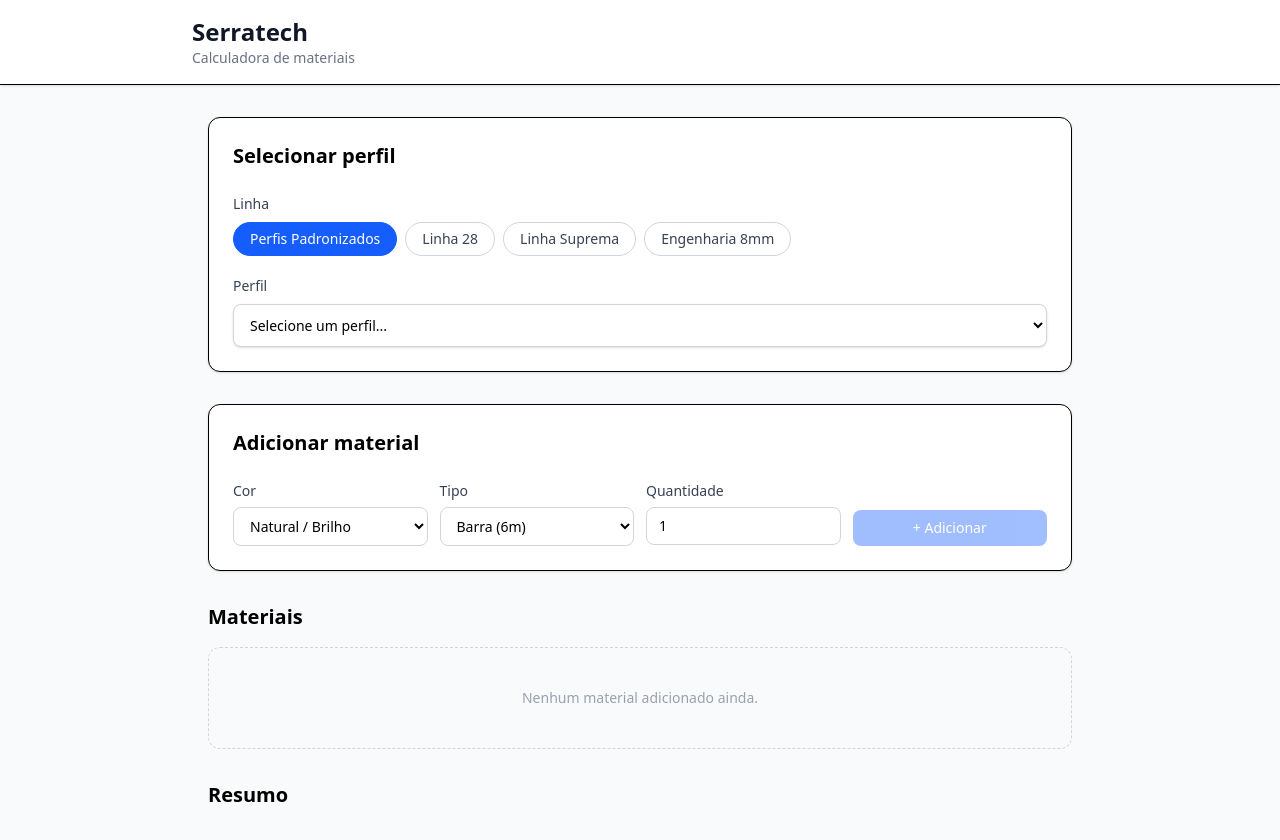
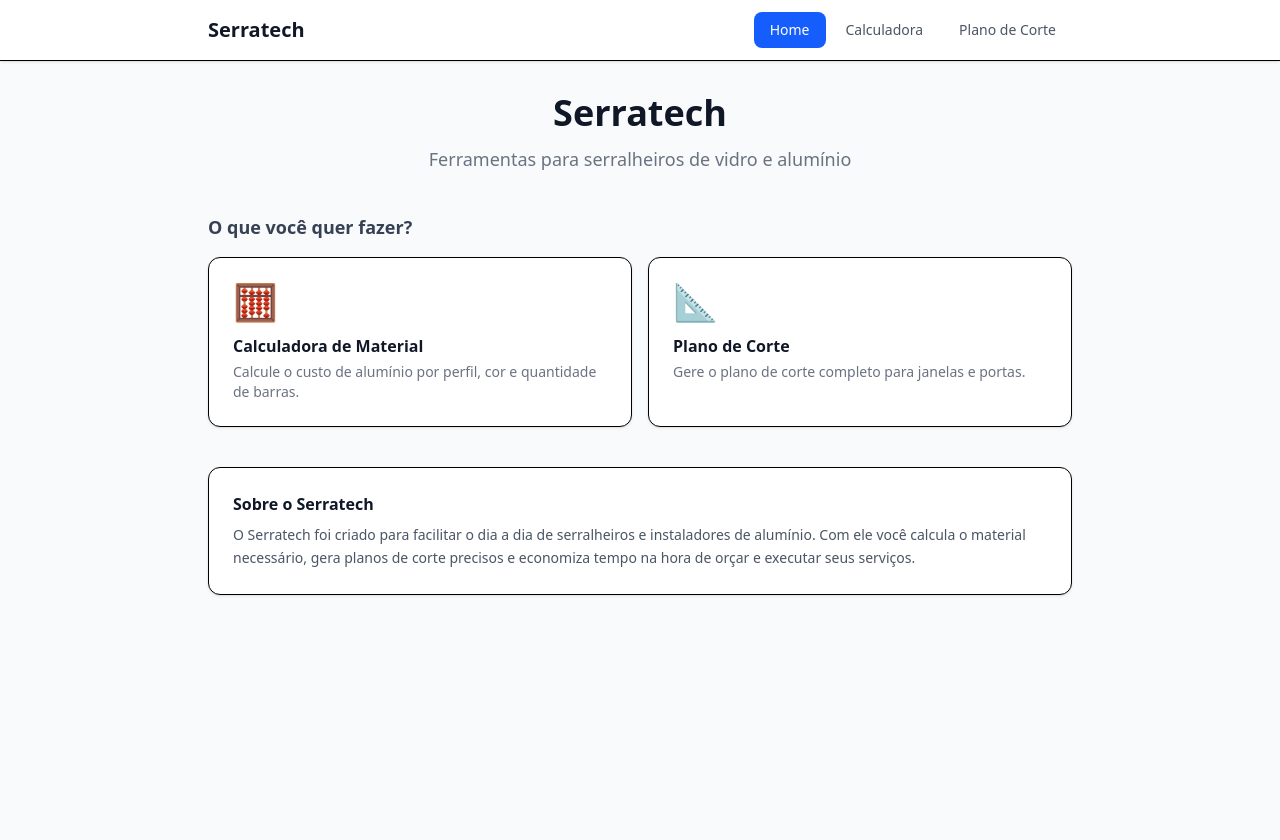
Before and after one commit to guigvd/sos-serralheiro, a Next.js app: page / in a window 1280 px wide. After the commit the page ends 800 px from the top, so only its background shows below. Built offline with nearby package versions, Linux system fonts and the light colour scheme.

Commit message:
feat: add nav bar

```diff
--- /dev/null
+++ b/app/calculadora/page.tsx
@@ -0,0 +1,15 @@
+import Calculadora from '@/components/calculadora/Calculadora'
+
+export default function PaginaCalculadora() {
+  return (
+    <div className="space-y-6">
+      <div>
+        <h1 className="text-2xl font-bold text-gray-900">Calculadora de Material</h1>
+        <p className="mt-1 text-sm text-gray-500">
+          Selecione os perfis, cor e quantidade para calcular o custo do alumínio.
+        </p>
+      </div>
+      <Calculadora />
+    </div>
+  )
+}
--- a/app/layout.tsx
+++ b/app/layout.tsx
@@ -1,5 +1,6 @@
 import type { Metadata } from 'next'
 import './globals.css'
+import Menu from '@/components/ui/Menu'
 
 export const metadata: Metadata = {
   title: 'Serratech',
@@ -13,7 +14,12 @@ export default function RootLayout({
 }) {
   return (
     <html lang="pt-BR">
-      <body>{children}</body>
+      <body className="min-h-screen bg-gray-50">
+        <Menu />
+        <main className="mx-auto max-w-4xl px-4 py-8">
+          {children}
+        </main>
+      </body>
     </html>
   )
 }
--- a/app/page.tsx
+++ b/app/page.tsx
@@ -1,18 +1,67 @@
-import Calculadora from '@/components/calculadora/Calculadora'
+import Link from 'next/link'
+
+const funcionalidades = [
+  {
+    href: '/calculadora',
+    titulo: 'Calculadora de Material',
+    descricao: 'Calcule o custo de alumínio por perfil, cor e quantidade de barras.',
+    icone: '🧮',
+  },
+  {
+    href: '/plano-de-corte',
+    titulo: 'Plano de Corte',
+    descricao: 'Gere o plano de corte completo para janelas e portas.',
+    icone: '📐',
+  },
+]
 
 export default function Home() {
   return (
-    <main className="min-h-screen bg-gray-50">
-      <header className="border-b bg-white px-6 py-4 shadow-sm">
-        <div className="mx-auto max-w-4xl">
-          <h1 className="text-2xl font-bold text-gray-900">Serratech</h1>
-          <p className="text-sm text-gray-500">Calculadora de materiais</p>
+    <div className="space-y-10">
+
+      {/* Hero */}
+      <section className="text-center">
+        <h1 className="text-3xl font-bold text-gray-900 sm:text-4xl">
+          Serratech
+        </h1>
+        <p className="mt-3 text-lg text-gray-500">
+          Ferramentas para serralheiros de vidro e alumínio
+        </p>
+      </section>
+
+      {/* Cards de funcionalidades */}
+      <section>
+        <h2 className="mb-4 text-lg font-semibold text-gray-700">
+          O que você quer fazer?
+        </h2>
+        <div className="grid gap-4 sm:grid-cols-2">
+          {funcionalidades.map((f) => (
+            <Link
+              key={f.href}
+              href={f.href}
+              className="group rounded-xl border bg-white p-6 shadow-sm transition hover:border-blue-400 hover:shadow-md"
+            >
+              <div className="mb-3 text-4xl">{f.icone}</div>
+              <h3 className="font-semibold text-gray-900 group-hover:text-blue-600">
+                {f.titulo}
+              </h3>
+              <p className="mt-1 text-sm text-gray-500">{f.descricao}</p>
+            </Link>
+          ))}
         </div>
-      </header>
+      </section>
 
-      <div className="mx-auto max-w-4xl px-4 py-8">
-        <Calculadora />
-      </div>
-    </main>
+      {/* Sobre */}
+      <section className="rounded-xl border bg-white p-6 shadow-sm">
+        <h2 className="mb-2 font-semibold text-gray-900">Sobre o Serratech</h2>
+        <p className="text-sm leading-relaxed text-gray-600">
+          O Serratech foi criado para facilitar o dia a dia de serralheiros e
+          instaladores de alumínio. Com ele você calcula o material necessário,
+          gera planos de corte precisos e economiza tempo na hora de orçar e
+          executar seus serviços.
+        </p>
+      </section>
+
+    </div>
   )
 }
--- /dev/null
+++ b/app/plano-de-corte/jan-2-folhas-sup/page.tsx
@@ -0,0 +1,12 @@
+export default function Janela2FolhasSuprema() {
+  return (
+    <div>
+      <h1 className="text-2xl font-bold text-gray-900">
+        Janela 2 Folhas — Linha Suprema
+      </h1>
+      <p className="mt-1 text-sm text-gray-500">
+        Em breve: calculadora de plano de corte.
+      </p>
+    </div>
+  )
+}
--- /dev/null
+++ b/app/plano-de-corte/page.tsx
@@ -0,0 +1,49 @@
+import Link from 'next/link'
+
+const planos = [
+  {
+    linha: 'Linha Suprema',
+    items: [
+      {
+        href: '/plano-de-corte/jan-2-folhas-sup',
+        titulo: 'Janela 2 Folhas',
+        descricao: 'Janela de correr com 2 folhas.',
+      },
+    ],
+  },
+]
+
+export default function PaginaPlanoDeCorte() {
+  return (
+    <div className="space-y-8">
+      <div>
+        <h1 className="text-2xl font-bold text-gray-900">Plano de Corte</h1>
+        <p className="mt-1 text-sm text-gray-500">
+          Selecione a tipologia para gerar o plano de corte completo.
+        </p>
+      </div>
+
+      {planos.map((grupo) => (
+        <section key={grupo.linha}>
+          <h2 className="mb-3 text-sm font-semibold uppercase tracking-wide text-gray-400">
+            {grupo.linha}
+          </h2>
+          <div className="grid gap-3 sm:grid-cols-2">
+            {grupo.items.map((item) => (
+              <Link
+                key={item.href}
+                href={item.href}
+                className="group rounded-xl border bg-white p-5 shadow-sm transition hover:border-blue-400 hover:shadow-md"
+              >
+                <h3 className="font-semibold text-gray-900 group-hover:text-blue-600">
+                  {item.titulo}
+                </h3>
+                <p className="mt-1 text-sm text-gray-500">{item.descricao}</p>
+              </Link>
+            ))}
+          </div>
+        </section>
+      ))}
+    </div>
+  )
+}
--- /dev/null
+++ b/components/ui/Menu.tsx
@@ -0,0 +1,78 @@
+'use client'
+
+import Link from 'next/link'
+import { usePathname } from 'next/navigation'
+import { useState } from 'react'
+
+const links = [
+    { href: '/', label: 'Home' },
+    { href: '/calculadora', label: 'Calculadora' },
+    { href: '/plano-de-corte', label: 'Plano de Corte' },
+]
+
+export default function Menu() {
+    const pathname = usePathname()
+    const [aberto, setAberto] = useState(false)
+
+    return (
+        <header className="sticky top-0 z-50 border-b bg-white shadow-sm">
+            <div className="mx-auto flex max-w-4xl items-center justify-between px-4 py-3">
+
+                {/* Logo */}
+                <Link href="/" className="text-xl font-bold text-gray-900">
+                    Serratech
+                </Link>
+
+                {/* Menu desktop */}
+                <nav className="hidden gap-1 md:flex">
+                    {links.map((link) => (
+                        <Link
+                            key={link.href}
+                            href={link.href}
+                            className={`rounded-lg px-4 py-2 text-sm font-medium transition ${pathname === link.href
+                                    ? 'bg-blue-600 text-white'
+                                    : 'text-gray-600 hover:bg-gray-100'
+                                }`}
+                        >
+                            {link.label}
+                        </Link>
+                    ))}
+                </nav>
+
+                {/* Botão hamburguer mobile */}
+                <button
+                    className="rounded-lg p-2 text-gray-600 hover:bg-gray-100 md:hidden"
+                    onClick={() => setAberto(!aberto)}
+                    aria-label="Menu"
+                >
+                    <svg className="h-6 w-6" fill="none" stroke="currentColor" viewBox="0 0 24 24">
+                        {aberto ? (
+                            <path strokeLinecap="round" strokeLinejoin="round" strokeWidth={2} d="M6 18L18 6M6 6l12 12" />
+                        ) : (
+                            <path strokeLinecap="round" strokeLinejoin="round" strokeWidth={2} d="M4 6h16M4 12h16M4 18h16" />
+                        )}
+                    </svg>
+                </button>
+            </div>
+
+            {/* Menu mobile expandido */}
+            {aberto && (
+                <nav className="border-t bg-white px-4 py-2 md:hidden">
+                    {links.map((link) => (
+                        <Link
+                            key={link.href}
+                            href={link.href}
+                            onClick={() => setAberto(false)}
+                            className={`block rounded-lg px-4 py-3 text-sm font-medium transition ${pathname === link.href
+                                    ? 'bg-blue-600 text-white'
+                                    : 'text-gray-600 hover:bg-gray-100'
+                                }`}
+                        >
+                            {link.label}
+                        </Link>
+                    ))}
+                </nav>
+            )}
+        </header>
+    )
+}
```
